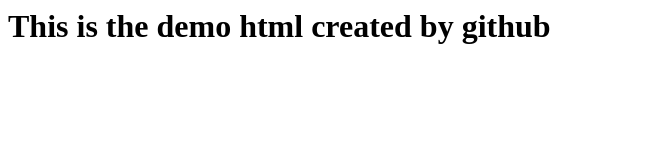
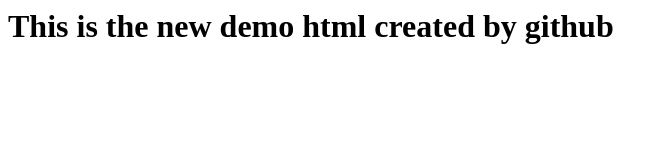
Before and after one commit to DIWAKARDM/mydm, a plain HTML site: page index.html in a window 1280 px wide. Shown: the whole page, without its empty margins (0-668 px from the left). Drawn offline with Linux system fonts and the light colour scheme.

Commit message:
updated index file

```diff
--- a/index.html
+++ b/index.html
@@ -1 +1 @@
-<h1> This is the demo html created by github
+<h1> This is the new demo html created by github
```
